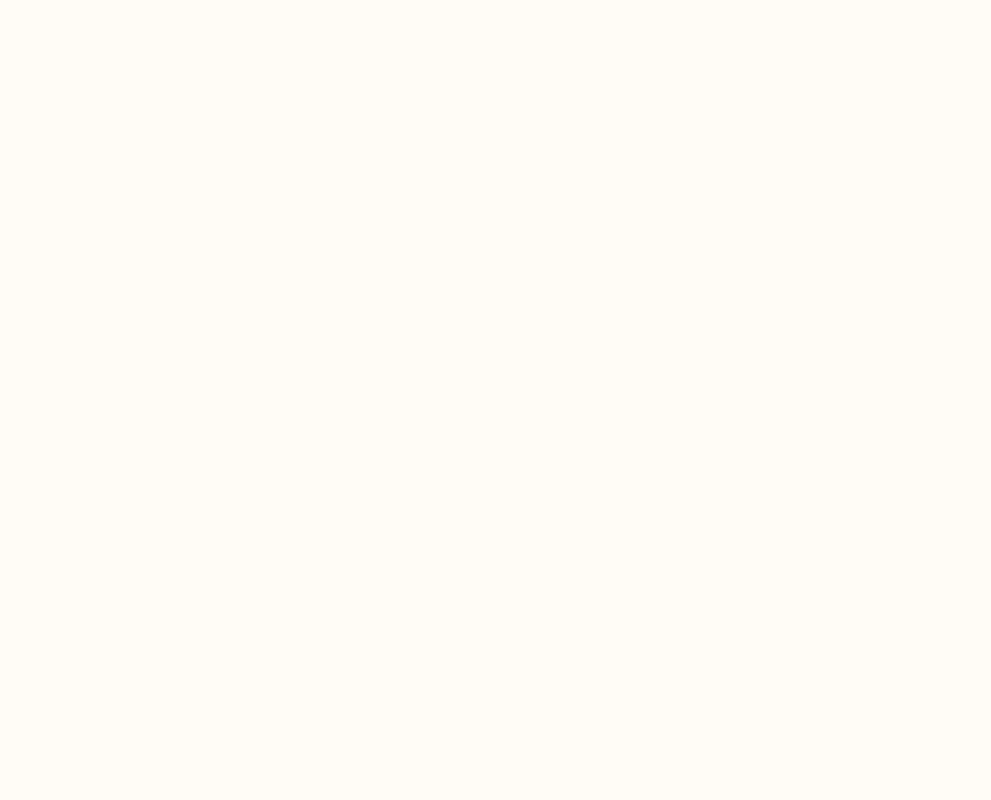
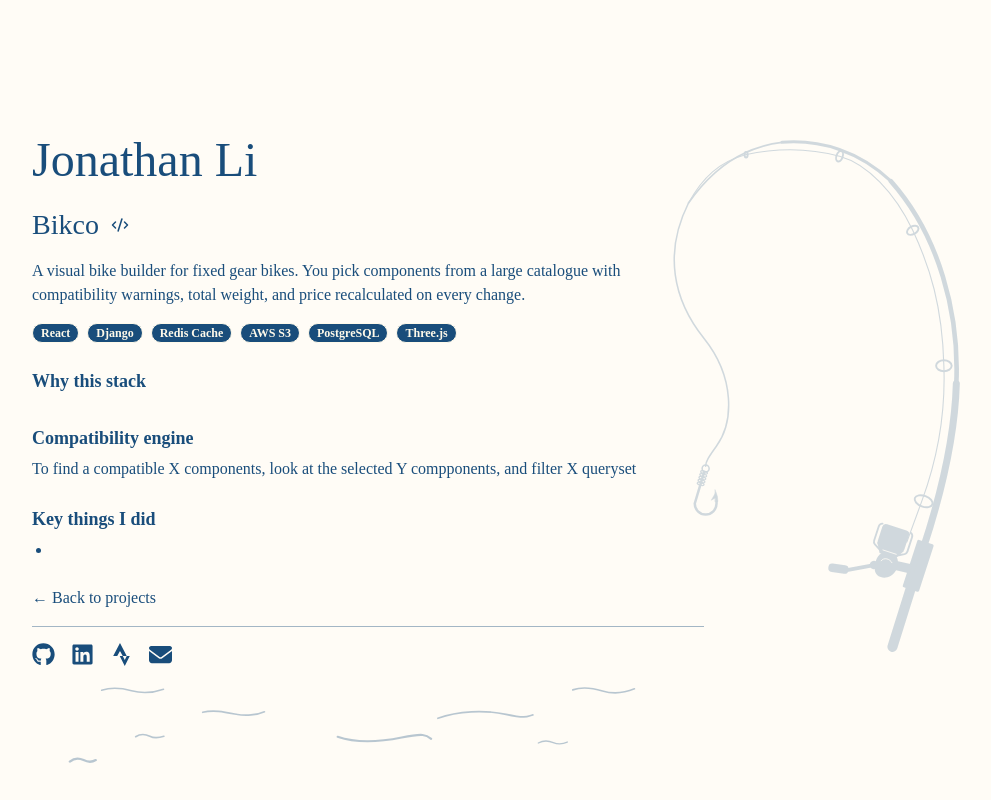
Before and after one commit to ojnny08/jonathan-li, a React (Vite) app in the folder portfolio/: page /projects/bikco in a window 1280 px wide. Before the commit this address had no page. Shown: the whole page, without its empty margins (272-1263 px from the left). Built offline with nearby package versions, Linux system fonts and the light colour scheme.

Commit message:
project details

```diff
--- a/portfolio/src/App.tsx
+++ b/portfolio/src/App.tsx
@@ -4,6 +4,7 @@ import Layout from './components/Layout'
 import Home from './pages/Home'
 import About from './pages/About'
 import Projects from './components/Projects'
+import ProjectDetail from './pages/ProjectDetail'
 import Experience from './pages/Experience'
 
 function App() {
@@ -14,6 +15,7 @@ function App() {
                 <Route path="/about" element={<About />} />
                 <Route path="/work" element={<Experience />}/>
                 <Route path="/projects" element={<Projects />} />
+                <Route path="/projects/:slug" element={<ProjectDetail />} />
             </Route>
         </Routes>
     )
--- a/portfolio/src/components/Projects.tsx
+++ b/portfolio/src/components/Projects.tsx
@@ -1,23 +1,15 @@
-type Projects = {
-    name: string
-    code: string
-    link: string
-    details: string
-    stack: Array<string>
-}
-const PROJECTS: Projects[] = [
-    {name: "Bikco", code: "", link: "https://github.com/ojnny08/Nook", details: "A visual bike builder for fixed gear bikes. You pick components from a large catalogue with compatibility warnings, total weight, and price recalculated on every change.", stack: ['React', 'Django', 'Three.js', 'AWS S3', 'PostgreSQL']},
-    {name: "Nook", code: "", link: "", details: "Turns a flat 2-D floor plan into a coloured 3-D render you can actually picture living in. Upload a plan and it reads the walls and rooms, then rebuilds them with height and materials so the space reads like a room instead of a diagram.", stack: ['React', 'Puter.js']},
-    {name: "Strava-Stats", code: "", link: "", details: "A personal running dashboard built on Strava's API. Pulls my activity history into Postgres and computes the stats Strava doesn't surface — long-term mileage trends, pace progression, and week-over-week training load.", stack: ['React', 'FastAPI', 'AWS S3', 'PostgreSQL']},
-]
+import { Link } from 'react-router-dom'
+import { PROJECTS } from '../data/projects'
+
 export default function Projects() {
     return (
         <section id="projects">
             <div className="text-2xl pb-4">Projects</div>
                 <div className="grid grid-cols-1 gap-4 sm:grid-cols-3">
-                    {PROJECTS.map(({name, details, stack} ) => (
-                        <div
-                            key={name}
+                    {PROJECTS.map(({slug, name, details, stack} ) => (
+                        <Link
+                            key={slug}
+                            to={`/projects/${slug}`}
                             className="flex flex-col rounded-xl border border-cream bg-background p-5">
                             <h3 className="text-lg font-bold">{name}</h3>
                             <p className="mt-1 text-sm">{details}</p>
@@ -30,7 +22,7 @@ export default function Projects() {
                                 </div>
                             ))}
                             </div>
-                        </div>
+                        </Link>
                 ))}
                 </div>
         </section>
--- /dev/null
+++ b/portfolio/src/data/projects.ts
@@ -0,0 +1,53 @@
+export type Project = {
+    slug: string
+    name: string
+    code: string
+    link: string
+    details: string
+    stack: Array<string>
+    whyStack: string
+    sections: Array<{ heading: string; body: string }>
+    highlights: Array<string>
+}
+
+export const PROJECTS: Project[] = [
+    {
+        slug: 'bikco',
+        name: 'Bikco',
+        code: 'https://github.com/ojnny08/bike-builder',
+        link: '',
+        details: 'A visual bike builder for fixed gear bikes. You pick components from a large catalogue with compatibility warnings, total weight, and price recalculated on every change.',
+        stack: ['React', 'Django', 'Redis Cache', 'AWS S3', 'PostgreSQL', 'Three.js',],
+        whyStack: '',
+        sections: [
+            { heading: 'Compatibility engine', body: 'To find a compatible X components, look at the selected Y compponents, and filter X queryset' },
+        ],
+        highlights: [''],
+    },
+    {
+        slug: 'nook',
+        name: 'Nook',
+        code: 'https://github.com/ojnny08/Nook',
+        link: 'https://nook-floor-plan.vercel.app/',
+        details: 'Turns a flat 2-D floor plan into a coloured 3-D render you can actually picture living in. Upload a plan and it reads the walls and rooms, then rebuilds them with height and materials so the space reads like a room instead of a diagram.',
+        stack: ['React', 'Puter.js'],
+        whyStack: '',
+        sections: [],
+        highlights: [''],
+    },
+    {
+        slug: 'strava-stats',
+        name: 'Strava-Stats',
+        code: 'https://github.com/ojnny08/StravaRides',
+        link: '',
+        details: "A personal dashboard built on Strava's API. Pulls my activity history and computes the stats Strava doesn't provide",
+        stack: ['React', 'FastAPI', 'AWS S3', 'PostgreSQL'],
+        whyStack: '',
+        sections: [],
+        highlights: [''],
+    },
+]
+
+export function getProjectBySlug(slug: string | undefined): Project | undefined {
+    return PROJECTS.find((project) => project.slug === slug)
+}
--- /dev/null
+++ b/portfolio/src/pages/ProjectDetail.tsx
@@ -0,0 +1,72 @@
+import { Link, useParams } from 'react-router-dom'
+import { CodeXml, AppWindow } from 'lucide-react'
+import { getProjectBySlug } from '../data/projects'
+
+export default function ProjectDetail() {
+    const { slug } = useParams()
+    const project = getProjectBySlug(slug)
+
+    if (!project) {
+        return (
+            <>
+                <h1 className="text-2xl pb-4">Project not found</h1>
+                <Link to="/projects">← Back to projects</Link>
+            </>
+        )
+    }
+
+    const { name, code, link, details, stack, whyStack, sections, highlights } = project
+
+    return (
+        <>
+            <div className="flex items-center gap-3 pb-4">
+                <h1 className="text-2xl">{name}</h1>
+                <div className="flex gap-2">
+                    {link && (
+                        <a href={link} target="_blank" rel="noopener noreferrer" aria-label="Visit website">
+                            <AppWindow size={18} />
+                        </a>
+                    )}
+                    {code && (
+                        <a href={code} target="_blank" rel="noopener noreferrer" aria-label="View code">
+                            <CodeXml size={18} />
+                        </a>
+                    )}
+                </div>
+            </div>
+
+            <p>{details}</p>
+
+            <div className="flex flex-wrap gap-2 pt-4">
+                {stack.map((tech) => (
+                    <div
+                        key={tech}
+                        className="text-ink-cream font-semibold text-xs border border-border bg-background-dark rounded-2xl px-2">
+                        {tech}
+                    </div>
+                ))}
+            </div>
+
+            <h2 className="text-lg font-bold pt-6">Why this stack</h2>
+            <p className="mt-1">{whyStack}</p>
+
+            {sections.map(({ heading, body }) => (
+                <div key={heading}>
+                    <h2 className="text-lg font-bold pt-6">{heading}</h2>
+                    <p className="mt-1">{body}</p>
+                </div>
+            ))}
+
+            <h2 className="text-lg font-bold pt-6">Key things I did</h2>
+            <ul className="mt-1 list-disc pl-5">
+                {highlights.map((item) => (
+                    <li key={item}>{item}</li>
+                ))}
+            </ul>
+
+            <div className="pt-6">
+                <Link to="/projects">← Back to projects</Link>
+            </div>
+        </>
+    )
+}
```
